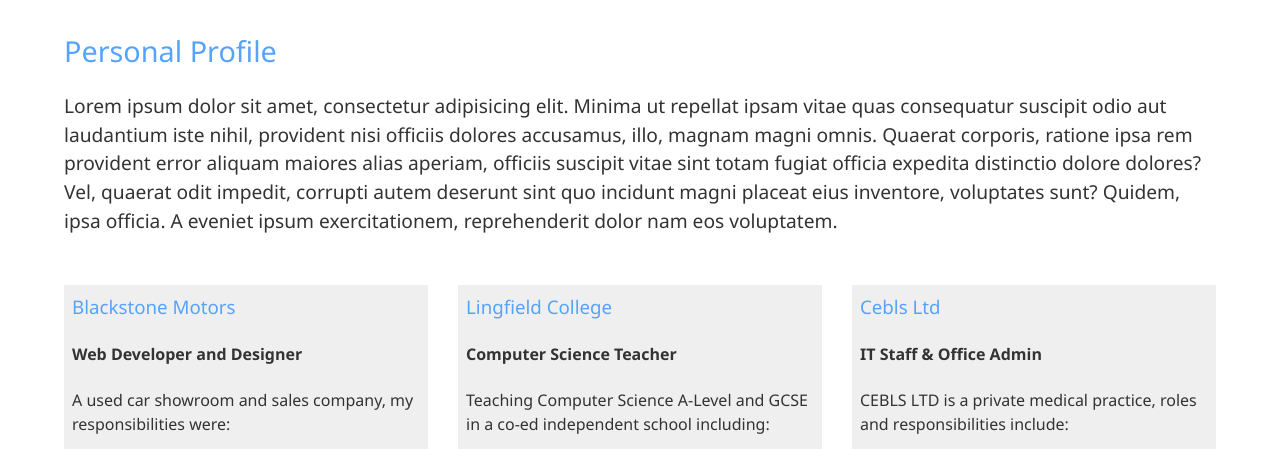
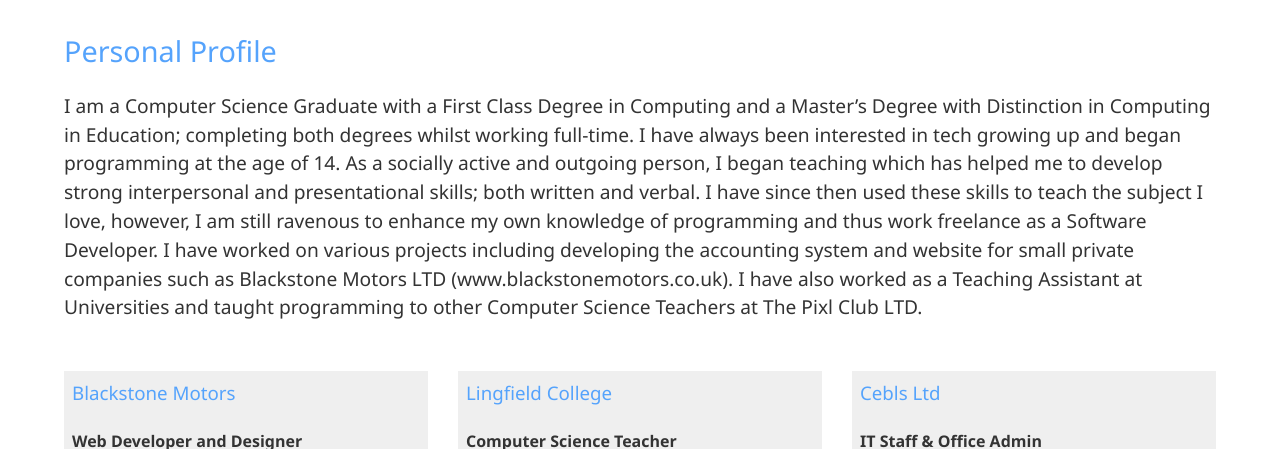
Before and after one commit to MrYKenz/mrykenz.github.io, a plain HTML site: page about.html in a window 1280 px wide. Shown: the part 245-694 px from the top of the page. Drawn offline with Linux system fonts and the light colour scheme.

Commit message:
About bio updated

```diff
--- a/about.html
+++ b/about.html
@@ -48,7 +48,7 @@
         <div class="about-info">
             <div class="bio">
                 <h2 class="text-secondary">Personal Profile</h2>
-                <p>Lorem ipsum dolor sit amet, consectetur adipisicing elit. Minima ut repellat ipsam vitae quas consequatur suscipit odio aut laudantium iste nihil, provident nisi officiis dolores accusamus, illo, magnam magni omnis. Quaerat corporis, ratione ipsa rem provident error aliquam maiores alias aperiam, officiis suscipit vitae sint totam fugiat officia expedita distinctio dolore dolores? Vel, quaerat odit impedit, corrupti autem deserunt sint quo incidunt magni placeat eius inventore, voluptates sunt? Quidem, ipsa officia. A eveniet ipsum exercitationem, reprehenderit dolor nam eos voluptatem.</p>
+                <p>I am a Computer Science Graduate with a First Class Degree in Computing and a Master’s Degree with Distinction in Computing in Education; completing both degrees whilst working full-time. I have always been interested in tech growing up and began programming at the age of 14. As a socially active and outgoing person, I began teaching which has helped me to develop strong interpersonal and presentational skills; both written and verbal. I have since then used these skills to teach the subject I love, however, I am still ravenous to enhance my own knowledge of programming and thus work freelance as a Software Developer. I have worked on various projects including developing the accounting system and website for small private companies such as Blackstone Motors LTD (www.blackstonemotors.co.uk). I have also worked as a Teaching Assistant at Universities and taught programming to other Computer Science Teachers at The Pixl Club LTD.</p>
             </div>
             <div class="job job-1">
                 <h3><span class="text-secondary">Blackstone Motors</span></h3>
```
